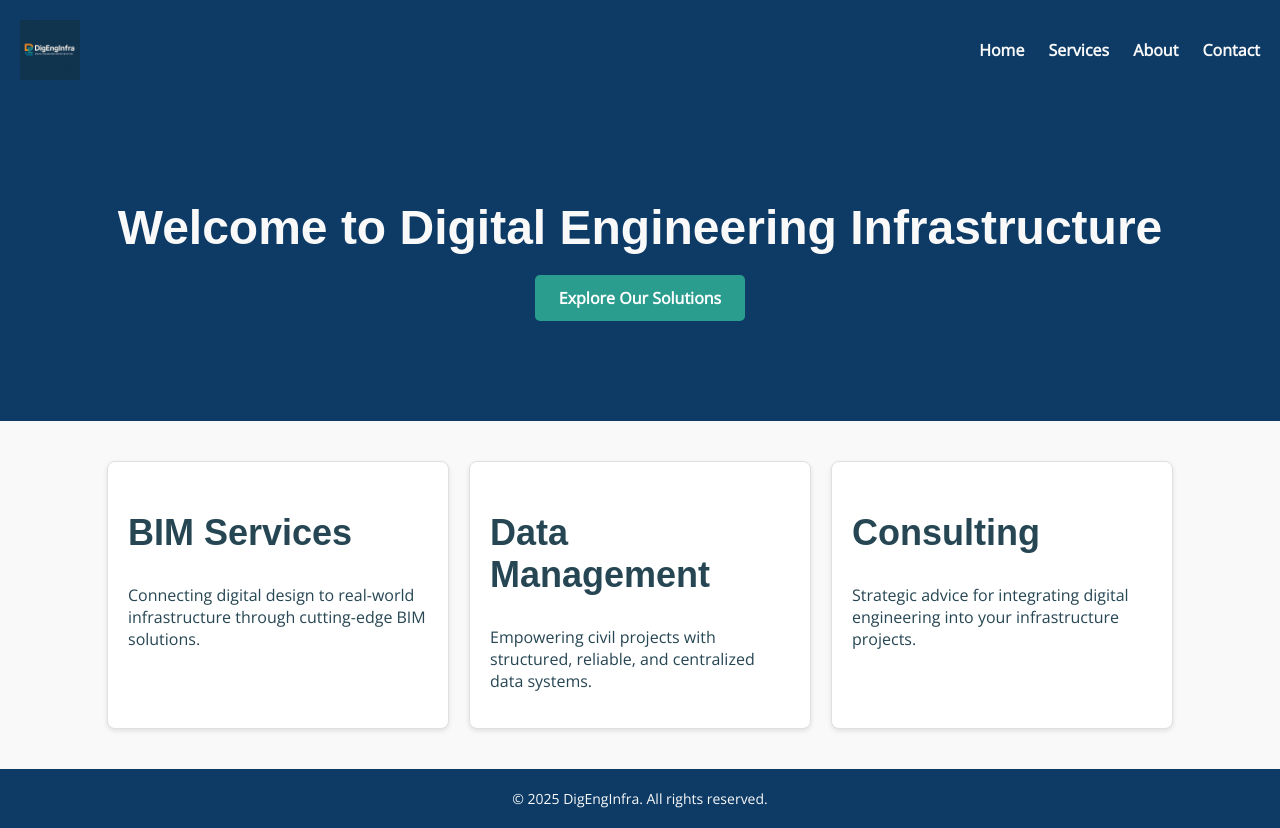
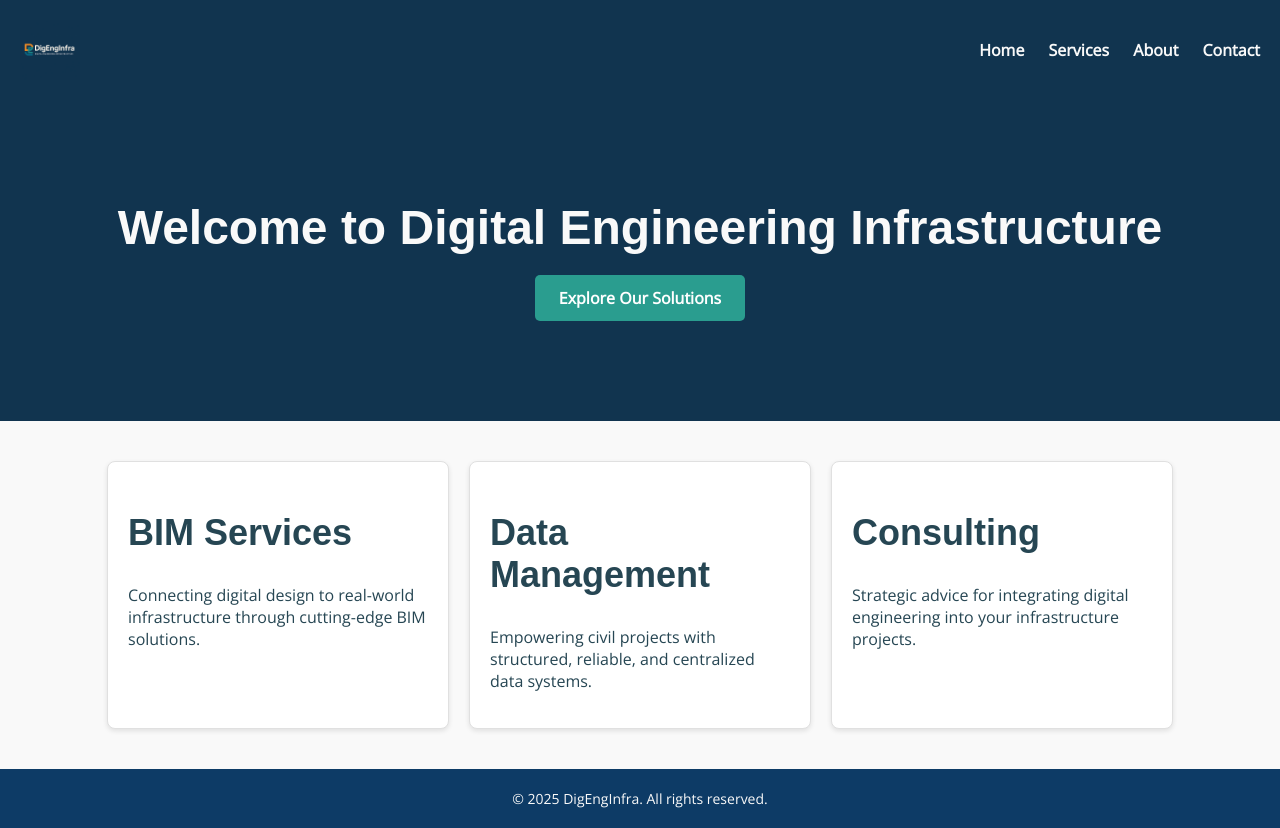
Before and after one commit to DigEngInfra/DigEngInfra.github.io, a plain HTML site: page Index.html in a window 1280 px wide. Drawn offline with nearby package versions, Linux system fonts and the light colour scheme.

Commit message:
updated colour scheme

```diff
--- a/Index.html
+++ b/Index.html
@@ -12,7 +12,7 @@
       color: #264653;
     }
     header {
-      background-color: #0D3B66;
+      background-color: #11344F;
       padding: 20px;
       display: flex;
       align-items: center;
@@ -26,7 +26,7 @@
       font-weight: bold;
     }
     .hero {
-      background-color: #0D3B66;
+      background-color: #11344F;
       color: #F9F9F9;
       text-align: center;
       padding: 100px 20px;
```
Also changed, not shown: 1 other file.
